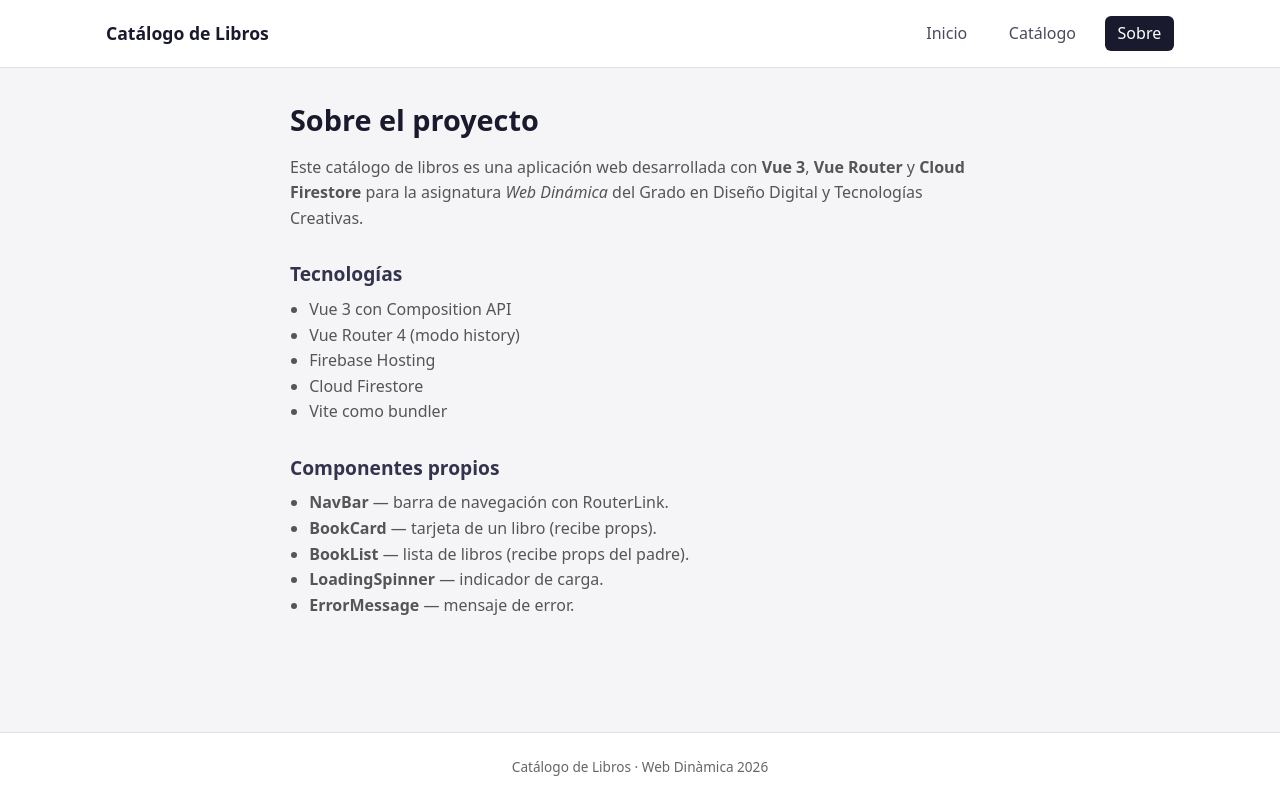
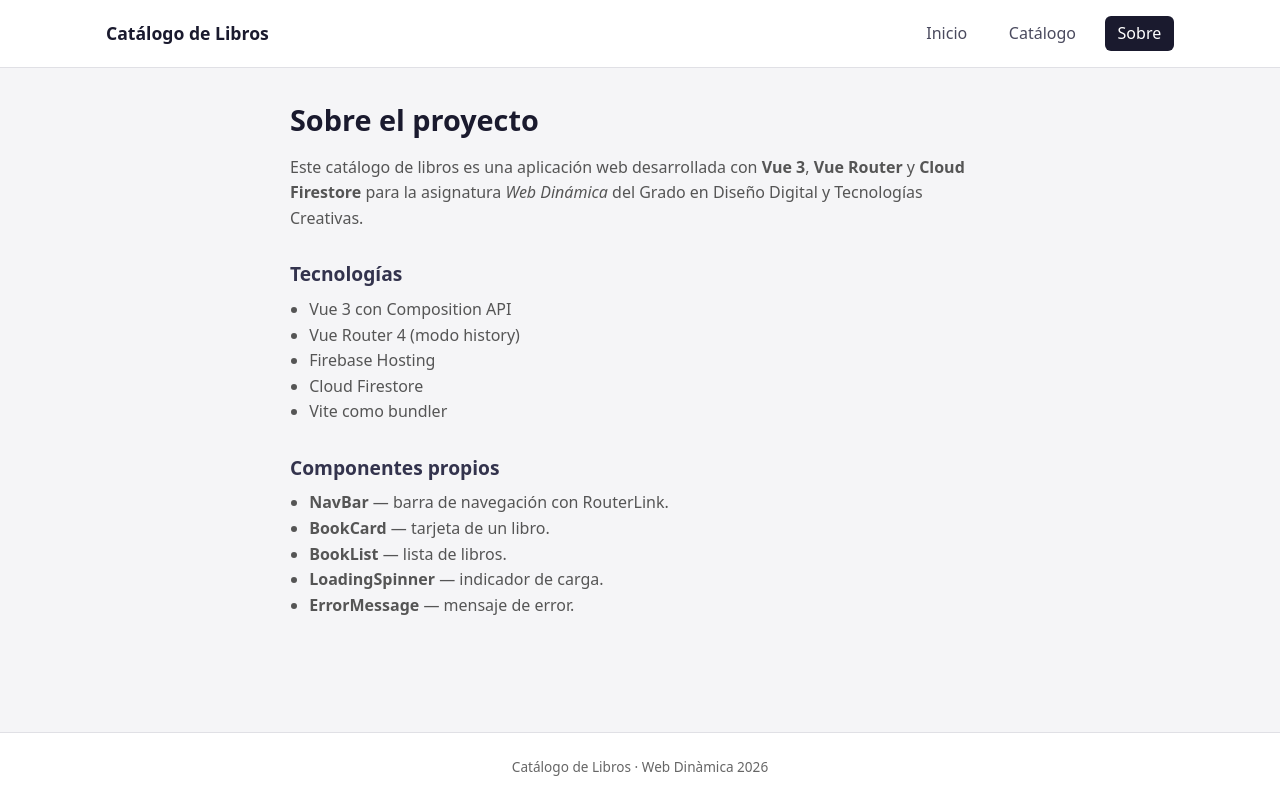
Before and after one commit to Lionel123-tech/cat-logo-libros, a Vue app: page /sobre in a window 1280 px wide. Built offline with nearby package versions, Linux system fonts and the light colour scheme.

Commit message:
Update AboutView.vue

```diff
--- a/src/views/AboutView.vue
+++ b/src/views/AboutView.vue
@@ -23,8 +23,8 @@
     <h2>Componentes propios</h2>
     <ul>
       <li><strong>NavBar</strong> — barra de navegación con RouterLink.</li>
-      <li><strong>BookCard</strong> — tarjeta de un libro (recibe props).</li>
-      <li><strong>BookList</strong> — lista de libros (recibe props del padre).</li>
+      <li><strong>BookCard</strong> — tarjeta de un libro.</li>
+      <li><strong>BookList</strong> — lista de libros.</li>
       <li><strong>LoadingSpinner</strong> — indicador de carga.</li>
       <li><strong>ErrorMessage</strong> — mensaje de error.</li>
     </ul>
```
